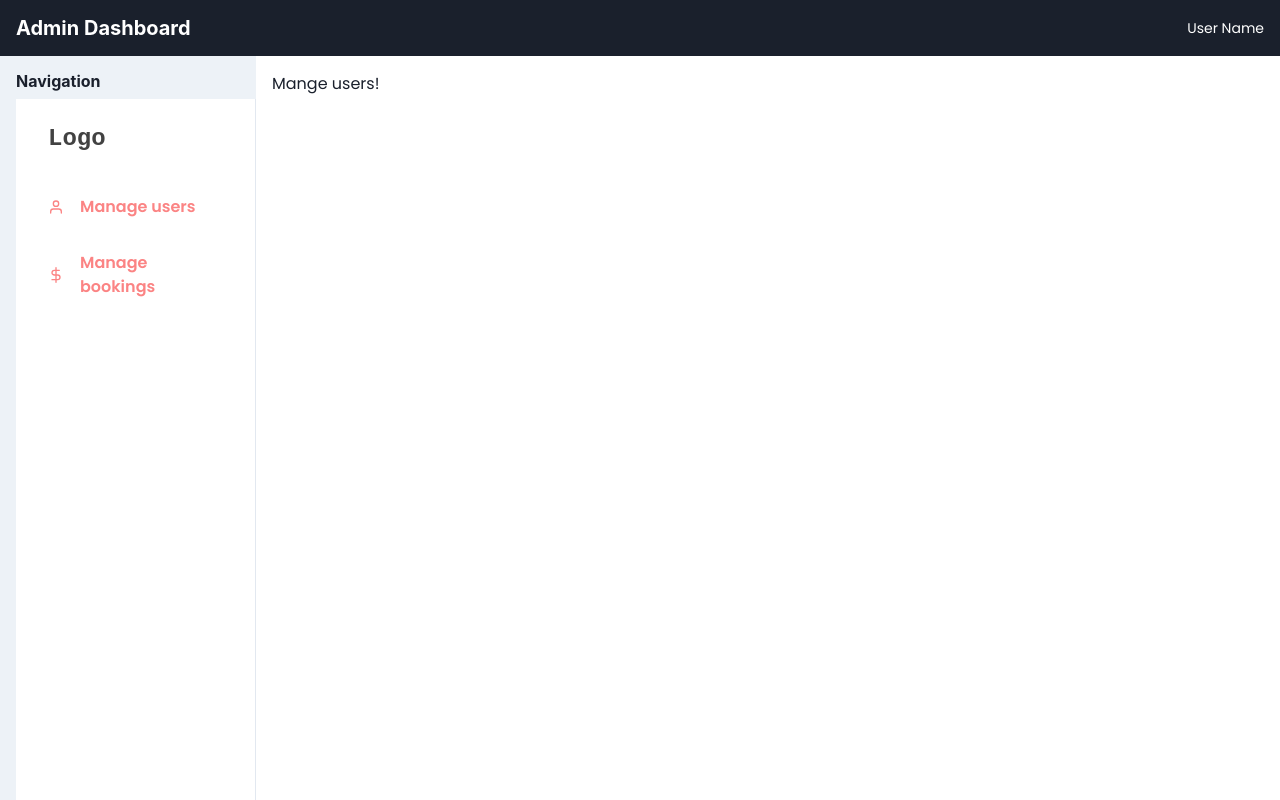
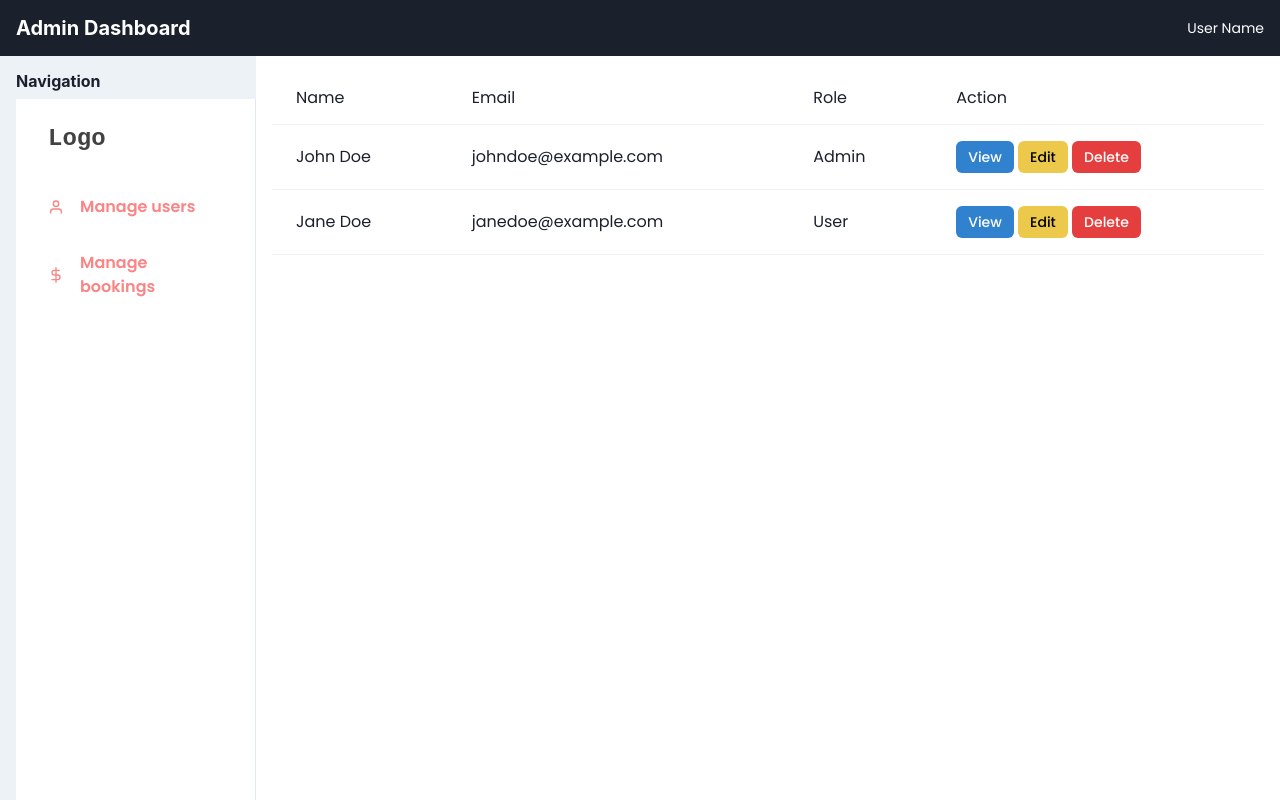
Before and after one commit to manhhhh8321/memorable-trip-fe, a React (Vite) app: page /admin/manage-users in a window 1280 px wide. Built offline with nearby package versions, Linux system fonts and the light colour scheme; no server answers.

Commit message:
update maange users

```diff
--- /dev/null
+++ b/src/modules/dashboard/components/manage-user.tsx
@@ -0,0 +1,80 @@
+import React, { useState } from 'react';
+import { Table, Tbody, Tr, Td, Button, VStack } from '@chakra-ui/react';
+
+interface User {
+  id: number;
+  name: string;
+  email: string;
+  role: string;
+}
+
+interface Props {
+  users: User[];
+  onView: (user: User) => void;
+  onEdit: (user: User) => void;
+  onDelete: (user: User) => void;
+}
+
+const ManageUsersTable = ({ users, onView, onEdit, onDelete }: Props) => {
+  const [selectedUser, setSelectedUser] = useState<User | null>(null);
+
+  const handleViewClick = (user: any) => {
+    setSelectedUser(user);
+    onView(user);
+  };
+
+  const handleEditClick = (user: any) => {
+    setSelectedUser(user);
+    onEdit(user);
+  };
+
+  const handleDeleteClick = (user: any) => {
+    setSelectedUser(user);
+    onDelete(user);
+  };
+
+  return (
+    <VStack spacing={4} align="stretch">
+      <Table variant="simple">
+        <thead>
+          <Tr>
+            <Td>Name</Td>
+            <Td>Email</Td>
+            <Td>Role</Td>
+            <Td>Action</Td>
+          </Tr>
+        </thead>
+        <Tbody>
+          {users.map((user) => (
+            <Tr key={user.id}>
+              <Td>{user.name}</Td>
+              <Td>{user.email}</Td>
+              <Td>{user.role}</Td>
+              <Td>
+                <Button colorScheme="blue" size="sm" onClick={() => handleViewClick(user)}>
+                  View
+                </Button>{' '}
+                <Button colorScheme="yellow" size="sm" onClick={() => handleEditClick(user)}>
+                  Edit
+                </Button>{' '}
+                <Button colorScheme="red" size="sm" onClick={() => handleDeleteClick(user)}>
+                  Delete
+                </Button>
+              </Td>
+            </Tr>
+          ))}
+        </Tbody>
+      </Table>
+      {selectedUser && (
+        <VStack align="stretch" spacing={4}>
+          <h4>{selectedUser.name}</h4>
+          <p>Email: {selectedUser.email}</p>
+          <p>Role: {selectedUser.role}</p>
+          {/* additional user details could go here */}
+        </VStack>
+      )}
+    </VStack>
+  );
+};
+
+export default ManageUsersTable;
--- a/src/modules/dashboard/components/side-bar.tsx
+++ b/src/modules/dashboard/components/side-bar.tsx
@@ -40,7 +40,7 @@ const LinkItems: Array<LinkItemProps> = [
   { name: 'Manage bookings', icon: FiDollarSign, to: '/admin/manage-bookings' }
 ]
 
-export default function SimpleSidebar({ children }: { children: ReactNode }) {
+export default function SimpleSidebar() {
   const { isOpen, onOpen, onClose } = useDisclosure()
   return (
     <Box minH='100vh' bg={useColorModeValue('gray.100', 'gray.900')}>
@@ -60,7 +60,6 @@ export default function SimpleSidebar({ children }: { children: ReactNode }) {
       {/* mobilenav */}
       <MobileNav display={{ base: 'flex', md: 'none' }} onOpen={onOpen} />
       <Box ml={{ base: 0, md: 60 }} p='4'>
-        {children}
       </Box>
     </Box>
   )
--- a/src/modules/dashboard/page/dash-board.tsx
+++ b/src/modules/dashboard/page/dash-board.tsx
@@ -29,7 +29,6 @@ const DashboardLayout = ({ children }: DashboardLayoutProps) => {
           </Box>
         </Box>
         <Box flexGrow={1} p='4'>
-          {/* Page content goes here */}
           {children}
         </Box>
       </Flex>
--- a/src/routes/admin-routes.tsx
+++ b/src/routes/admin-routes.tsx
@@ -1,8 +1,6 @@
 import { RouteObject } from 'react-router'
 import { Navigate } from 'react-router-dom'
-
-// import { BlankPage } from "@/modules";
-// import { DefaultLayout } from "@/layouts";
+import { useState, useEffect } from 'react'
 
 import { RequiredAuth } from './required-auth'
 import { navigationFn } from './navigation-fn'
@@ -10,6 +8,25 @@ import { DefaultLayout } from '~/layouts'
 import { BlankPage } from '~/modules'
 import { homeRoutes } from './home-routes'
 import DashboardLayout from '~/modules/dashboard/page/dash-board'
+import ManageUsersTable from '~/modules/dashboard/components/manage-user'
+
+const users = [
+  { id: 1, name: "John Doe", email: "johndoe@example.com", role: "Admin" },
+  { id: 2, name: "Jane Doe", email: "janedoe@example.com", role: "User" },
+  // add more users here...
+];
+
+const handleViewUser = (user: any) => {
+  // handle user view event...
+};
+
+const handleEditUser = (user: any) => {
+  // handle user edit event...
+};
+
+const handleDeleteUser = (user: any) => {
+  // handle user delete event...
+};
 
 export const adminRoutes: RouteObject = {
   element: <RequiredAuth />,
@@ -29,7 +46,12 @@ export const adminRoutes: RouteObject = {
           path: '/admin/manage-users',
           element: (
             <DashboardLayout>
-              <h1>Mange users!</h1>
+              <ManageUsersTable
+                users={users}
+                onView={handleViewUser}
+                onEdit={handleEditUser}
+                onDelete={handleDeleteUser}
+              />
             </DashboardLayout>
           )
         },
@@ -45,3 +67,23 @@ export const adminRoutes: RouteObject = {
     }
   ]
 }
+
+// Loading spinner component
+const Loading = () => <div>Loading...</div>;
+
+// Wrap the Route object in a component to add the loading spinner
+const AdminRoutes = () => {
+  const [isLoading, setIsLoading] = useState(true);
+
+  useEffect(() => {
+    setIsLoading(false);
+  }, []);
+
+  if (isLoading) {
+    return <Loading />;
+  }
+
+  return <Navigate replace to="/admin/dashboard" />;
+};
+
+export default AdminRoutes;
```
